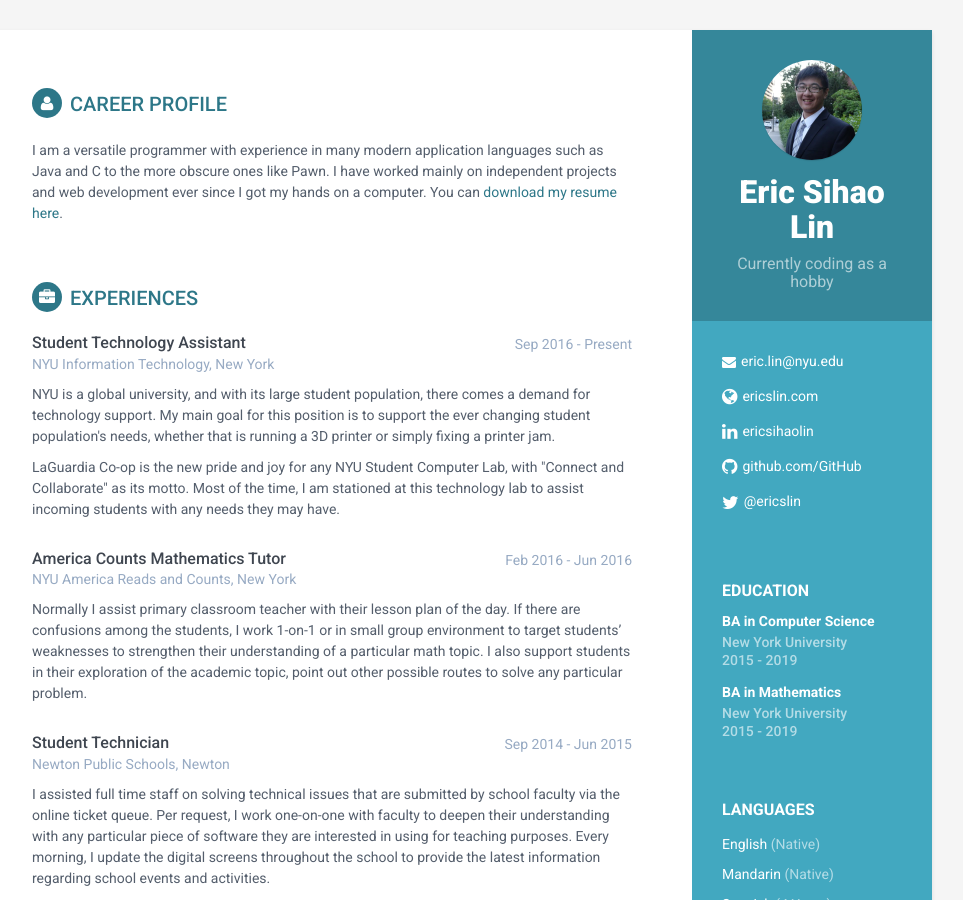
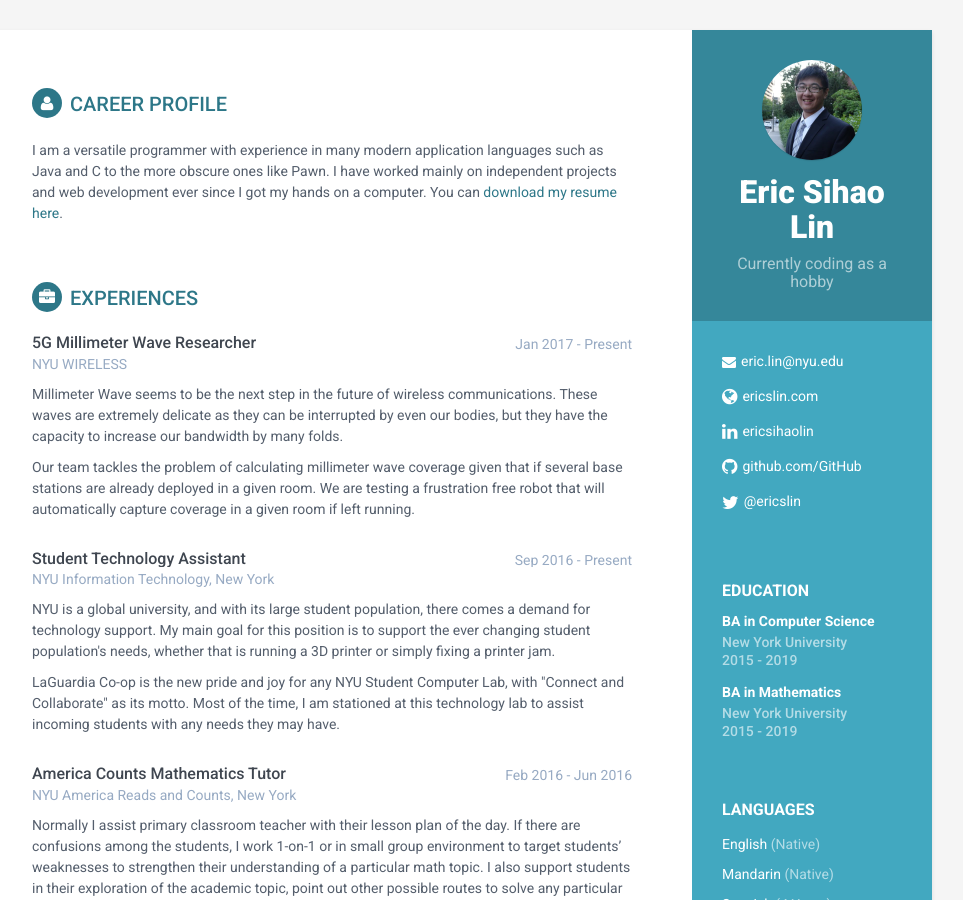
Before and after one commit to EricSihaoLin/ericslin.com, a Jekyll site: the page built from index.html, in a window 1280 px wide and 900 px high. Shown: the whole window, without its empty margins (188-1151 px from the left). Built offline with Jekyll 4.4.1, drawn with Linux system fonts in a browser that asks for light colours.

Commit message:
Updated experiences to be in line with LinkedIn

```diff
--- a/_includes/experience.html
+++ b/_includes/experience.html
@@ -1,5 +1,19 @@
 <section class="section experiences-section">
                 <h2 class="section-title"><i class="fa fa-briefcase"></i>Experiences</h2>
+
+                <div class="item">
+                    <div class="meta">
+                        <div class="upper-row">
+                            <h3 class="job-title">5G Millimeter Wave Researcher</h3>
+                            <div class="time">Jan 2017 - Present</div>
+                        </div><!--//upper-row-->
+                        <div class="company">NYU WIRELESS</div>
+                    </div><!--//meta-->
+                    <div class="details">
+                        <p>Millimeter Wave seems to be the next step in the future of wireless communications. These waves are extremely delicate as they can be interrupted by even our bodies, but they have the capacity to increase our bandwidth by many folds.</p>
+                        <p>Our team tackles the problem of calculating millimeter wave coverage given that if several base stations are already deployed in a given room. We are testing a frustration free robot that will automatically capture coverage in a given room if left running.</p>
+                    </div><!--//details-->
+                </div><!--//item-->
 
                 <div class="item">
                     <div class="meta">
```
